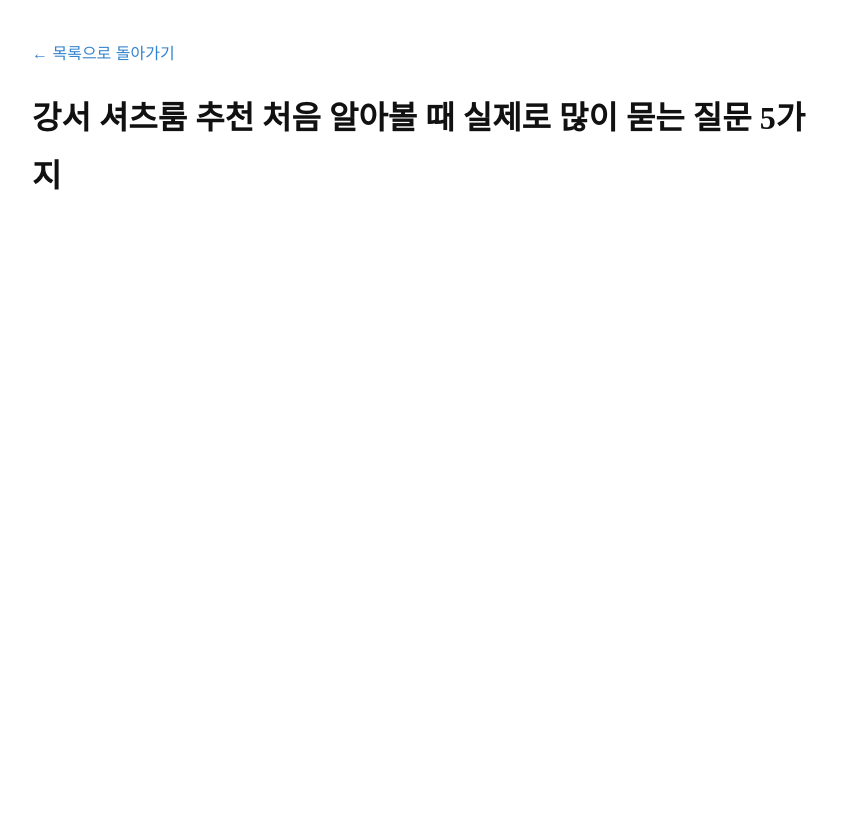
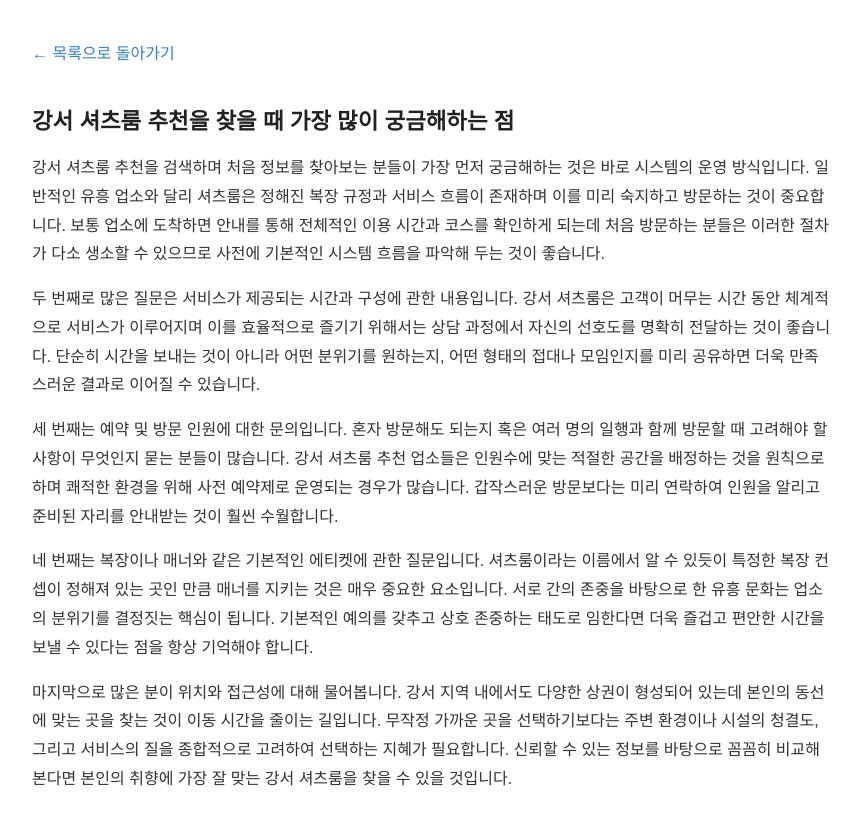
Before and after one commit to sarakinhceo-gif/bp-t3b04-gs-shirts-rc-1, a plain HTML site: page posts/qa-002-1739iks.html in a window 1280 px wide. Shown: the whole page, without its empty margins (208-1068 px from the left). Before the commit the page ends 800 px from the top, so only its background shows below. Drawn offline with Linux system fonts and the light colour scheme.

Commit message:
fix: 프롬프트 유출·한자 조각·반복 파손 제거 (1 files)

```diff
--- a/posts/qa-002-1739iks.html
+++ b/posts/qa-002-1739iks.html
@@ -22,9 +22,12 @@
     <a href="../index.html">← 목록으로 돌아가기</a>
   </header>
   <main>
-    <h1>강서 셔츠룸 추천 처음 알아볼 때 실제로 많이 묻는 질문 5가지</h1>
-    <article>
-
+<h2>강서 셔츠룸 추천을 찾을 때 가장 많이 궁금해하는 점</h2>
+<p>강서 셔츠룸 추천을 검색하며 처음 정보를 찾아보는 분들이 가장 먼저 궁금해하는 것은 바로 시스템의 운영 방식입니다. 일반적인 유흥 업소와 달리 셔츠룸은 정해진 복장 규정과 서비스 흐름이 존재하며 이를 미리 숙지하고 방문하는 것이 중요합니다. 보통 업소에 도착하면 안내를 통해 전체적인 이용 시간과 코스를 확인하게 되는데 처음 방문하는 분들은 이러한 절차가 다소 생소할 수 있으므로 사전에 기본적인 시스템 흐름을 파악해 두는 것이 좋습니다.</p>
+<p>두 번째로 많은 질문은 서비스가 제공되는 시간과 구성에 관한 내용입니다. 강서 셔츠룸은 고객이 머무는 시간 동안 체계적으로 서비스가 이루어지며 이를 효율적으로 즐기기 위해서는 상담 과정에서 자신의 선호도를 명확히 전달하는 것이 좋습니다. 단순히 시간을 보내는 것이 아니라 어떤 분위기를 원하는지, 어떤 형태의 접대나 모임인지를 미리 공유하면 더욱 만족스러운 결과로 이어질 수 있습니다.</p>
+<p>세 번째는 예약 및 방문 인원에 대한 문의입니다. 혼자 방문해도 되는지 혹은 여러 명의 일행과 함께 방문할 때 고려해야 할 사항이 무엇인지 묻는 분들이 많습니다. 강서 셔츠룸 추천 업소들은 인원수에 맞는 적절한 공간을 배정하는 것을 원칙으로 하며 쾌적한 환경을 위해 사전 예약제로 운영되는 경우가 많습니다. 갑작스러운 방문보다는 미리 연락하여 인원을 알리고 준비된 자리를 안내받는 것이 훨씬 수월합니다.</p>
+<p>네 번째는 복장이나 매너와 같은 기본적인 에티켓에 관한 질문입니다. 셔츠룸이라는 이름에서 알 수 있듯이 특정한 복장 컨셉이 정해져 있는 곳인 만큼 매너를 지키는 것은 매우 중요한 요소입니다. 서로 간의 존중을 바탕으로 한 유흥 문화는 업소의 분위기를 결정짓는 핵심이 됩니다. 기본적인 예의를 갖추고 상호 존중하는 태도로 임한다면 더욱 즐겁고 편안한 시간을 보낼 수 있다는 점을 항상 기억해야 합니다.</p>
+<p>마지막으로 많은 분이 위치와 접근성에 대해 물어봅니다. 강서 지역 내에서도 다양한 상권이 형성되어 있는데 본인의 동선에 맞는 곳을 찾는 것이 이동 시간을 줄이는 길입니다. 무작정 가까운 곳을 선택하기보다는 주변 환경이나 시설의 청결도, 그리고 서비스의 질을 종합적으로 고려하여 선택하는 지혜가 필요합니다. 신뢰할 수 있는 정보를 바탕으로 꼼꼼히 비교해 본다면 본인의 취향에 가장 잘 맞는 강서 셔츠룸을 찾을 수 있을 것입니다.</p>
 </main>
 </body>
 </html>
```
